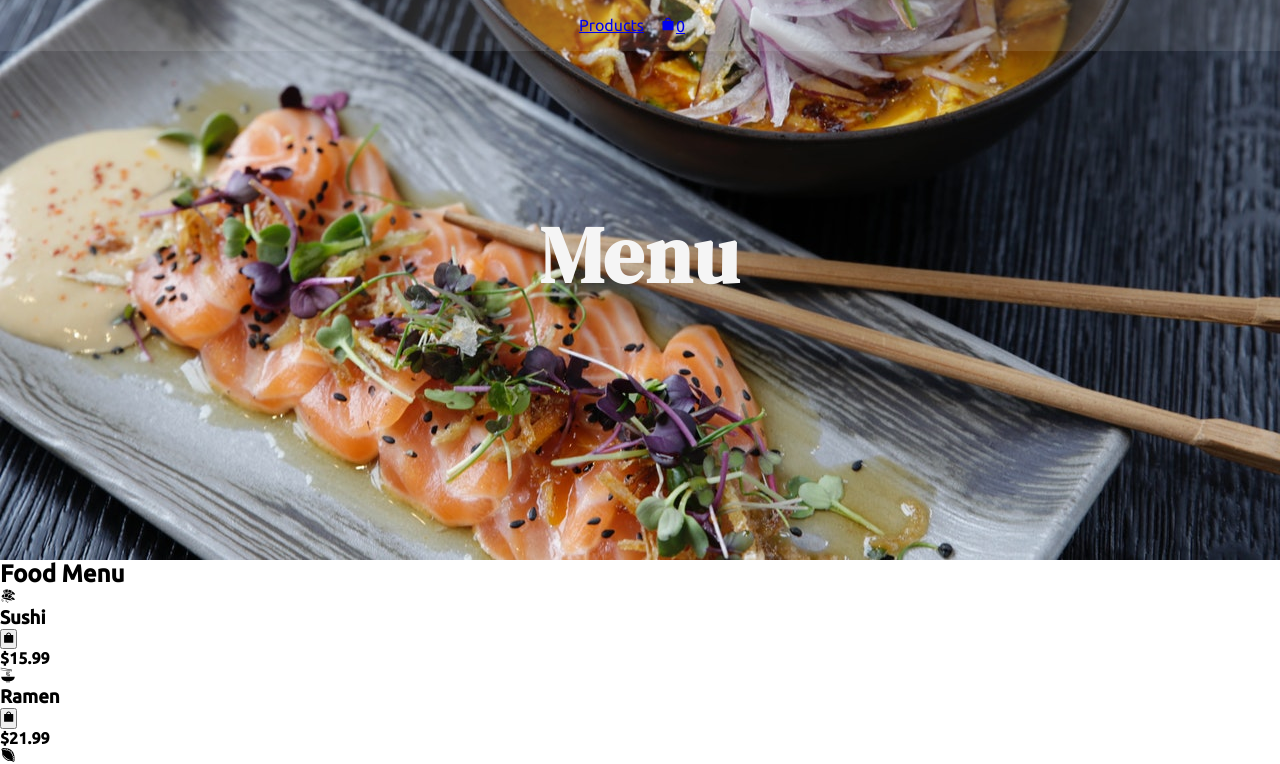
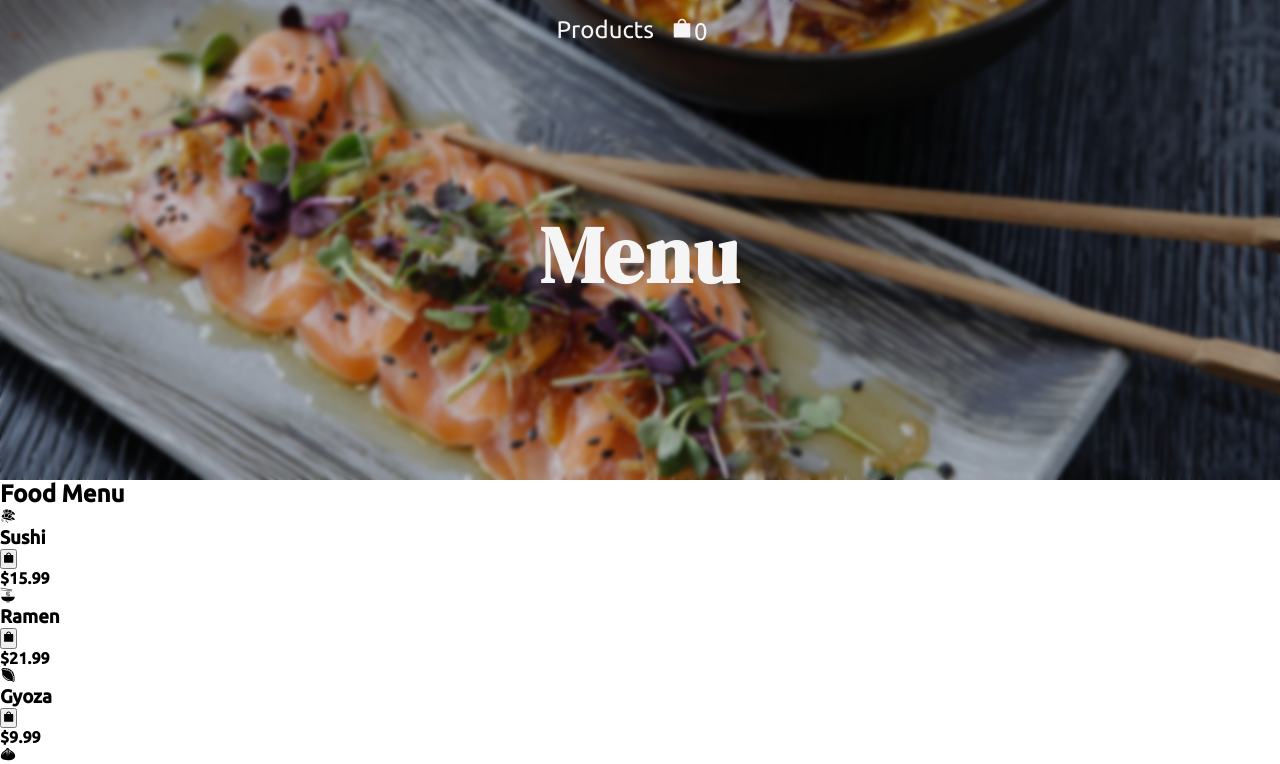
Before and after one commit to eafrancisco04/workshop-122, a React (Vite) app: page / in a window 1280 px wide. Shown: the top 764 px of the page. Built offline with nearby package versions, Linux system fonts and the light colour scheme.

Commit message:
fix cover for products + checkout

```diff
--- a/src/css/style.css
+++ b/src/css/style.css
@@ -7,6 +7,7 @@
 body {
   font-family: 'Ubuntu', 'Arial';
 }
+
 h1 {
   font-family: 'DM Serif Display', 'Times New Roman';
   font-size: 5em;
@@ -14,10 +15,17 @@ h1 {
   letter-spacing: 2px;
 }
 
+a {
+  text-decoration: none;
+  font-size: 1.5em;
+  color: whitesmoke;
+}
+
 nav {
-  position:absolute;
+  position: absolute;
   width: 100%;
-  background-color: rgba(255, 255, 255, 0.1);
+
+  z-index: 1;
 }
 
 ul {
@@ -25,7 +33,6 @@ ul {
   padding: 1em;
   justify-content: center;
   list-style-type: none;
-  position: relative;
 
 }
 
@@ -34,13 +41,20 @@ li {
 }
 
 .cover {
-  height: 70vh;
+  height: 60vh;
   margin: auto;
-  padding: 200px;
   background-image: url("../img/food-bg.jpg");
   background-size: cover;
   background-attachment: fixed;
   background-position: bottom;
+}
 
+.overlay {
+  height: 100%;
+  width: 100%;
+  padding: 200px;
   text-align: center;
+  background: rgba( 14, 13, 13, 0.2 );
+  backdrop-filter: blur( 2px );
+
 }
--- a/src/pages/Checkout.jsx
+++ b/src/pages/Checkout.jsx
@@ -10,7 +10,9 @@ function Checkout() {
         <>
         <div>
             <div class="cover">
-            <h1>Checkout</h1>
+                <div class="overlay">
+                <h1>Checkout</h1>
+                </div>
             </div>
 
             <div className="shopping-bag ">
--- a/src/pages/Products.jsx
+++ b/src/pages/Products.jsx
@@ -33,8 +33,11 @@ function Products() {
     return(
         <div className="product-list">
             <div class="cover">
+                <div class="overlay">
                 <h1>Menu</h1>
+                </div>
             </div>
+
 
             <div className="food-list">
                 <h2>Food Menu</h2>
```
